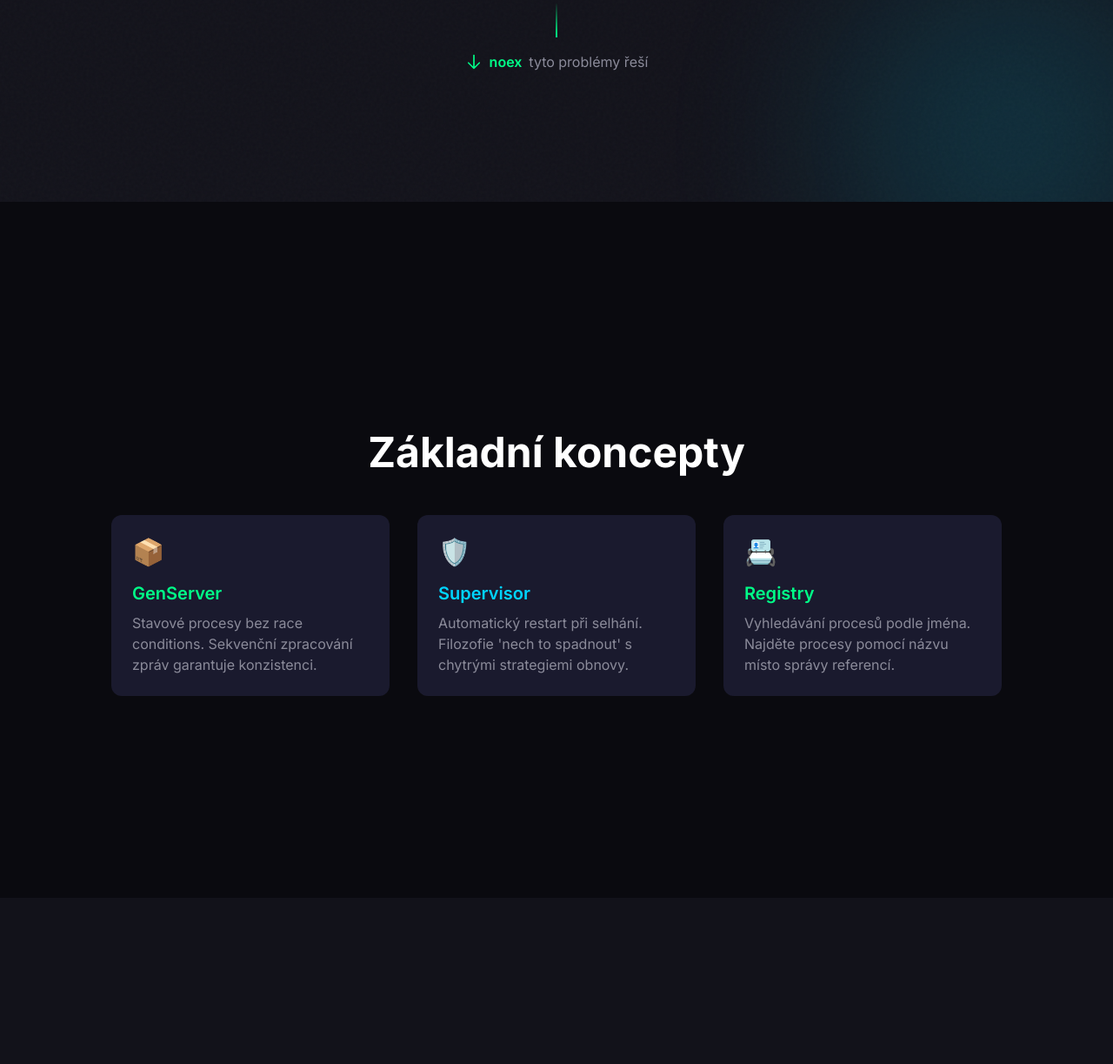
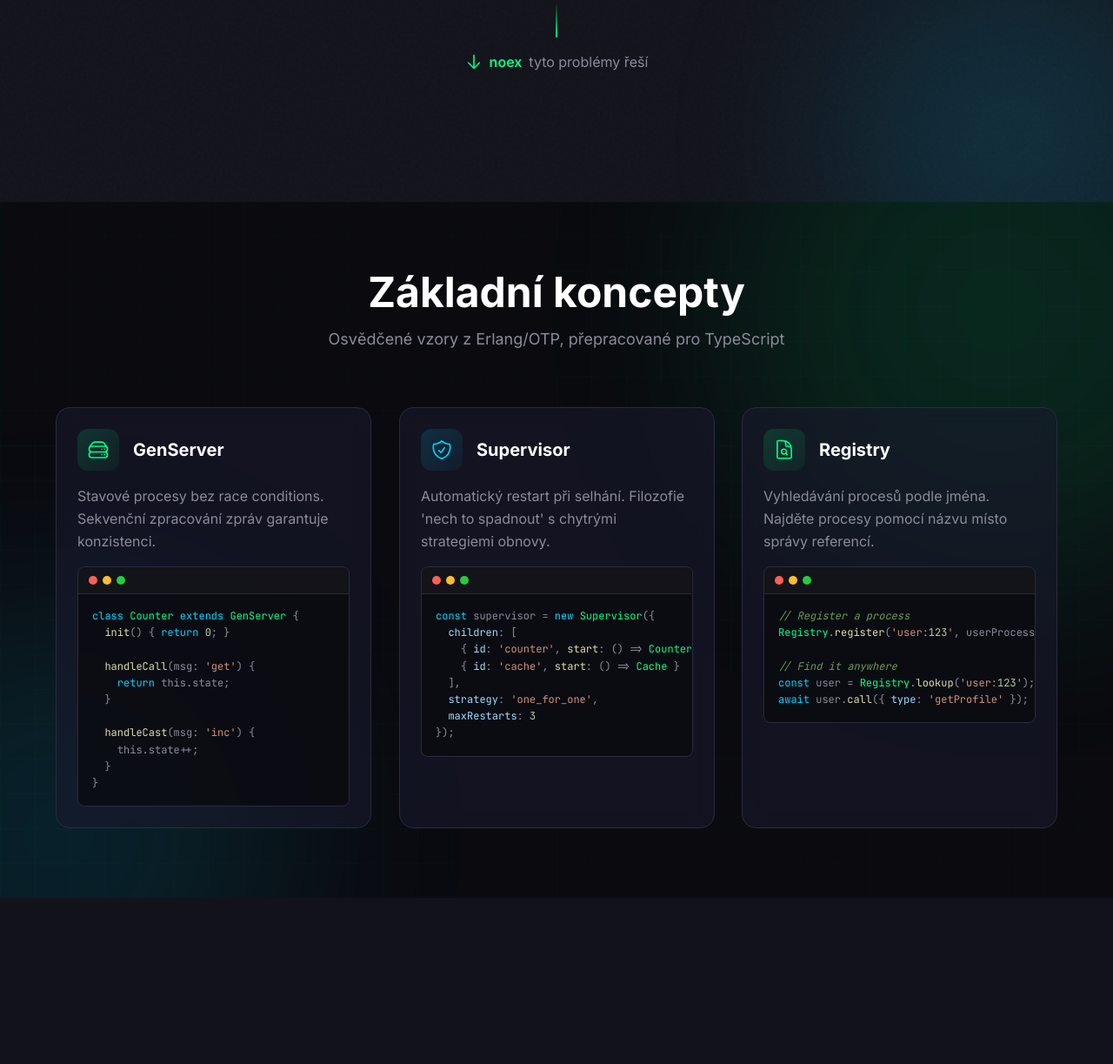
Before and after one commit to hamicek/noex, an Astro site in the folder noex-website/: page /cs in a window 1280 px wide. Shown: the part 1368-2591 px from the top of the page at 87% size. Built offline with nearby package versions, Linux system fonts and the light colour scheme; Astro itself is replaced by a stand-in of ours.

Commit message:
feat(noex-website): add CoreFeatures section with interactive cards and code snippets
- Create CoreFeatures.svelte component with 3 feature cards (GenServer, Supervisor, Registry)
- Implement syntax-highlighted code snippets for each feature
- Add fade-in animations with IntersectionObserver and staggered card reveals
- Include hover effects with accent-colored borders, shadows, and glow effects
- Add macOS-style code block header with colored dots
- Support reduced motion preferences for accessibility
- Add subtitle translations to features section in en.json and cs.json
- Integrate component into both /en/ and /cs/ pages with client:visible hydration

```diff
--- /dev/null
+++ b/noex-website/src/components/sections/CoreFeatures.svelte
@@ -0,0 +1,598 @@
+<script lang="ts">
+  import { onMount } from 'svelte';
+
+  interface Feature {
+    title: string;
+    description: string;
+  }
+
+  interface FeaturesTranslations {
+    title: string;
+    subtitle: string;
+    genserver: Feature;
+    supervisor: Feature;
+    registry: Feature;
+  }
+
+  interface Props {
+    translations: FeaturesTranslations;
+  }
+
+  let { translations }: Props = $props();
+
+  // Intersection Observer for fade-in animations
+  let sectionRef: HTMLElement | null = $state(null);
+  let isVisible = $state(false);
+  let cardsVisible = $state([false, false, false]);
+  let activeCard = $state<number | null>(null);
+
+  onMount(() => {
+    if (!sectionRef) return;
+
+    const sectionObserver = new IntersectionObserver(
+      (entries) => {
+        entries.forEach((entry) => {
+          if (entry.isIntersecting) {
+            isVisible = true;
+            // Stagger card animations
+            cardsVisible.forEach((_, index) => {
+              setTimeout(() => {
+                cardsVisible[index] = true;
+              }, 200 * (index + 1));
+            });
+          }
+        });
+      },
+      { threshold: 0.15 }
+    );
+
+    sectionObserver.observe(sectionRef);
+
+    return () => {
+      sectionObserver.disconnect();
+    };
+  });
+
+  // Code snippets for each feature
+  const codeSnippets = {
+    genserver: `class Counter extends GenServer<number> {
+  init() { return 0; }
+
+  handleCall(msg: 'get') {
+    return this.state;
+  }
+
+  handleCast(msg: 'inc') {
+    this.state++;
+  }
+}`,
+    supervisor: `const supervisor = new Supervisor({
+  children: [
+    { id: 'counter', start: () => Counter },
+    { id: 'cache', start: () => Cache }
+  ],
+  strategy: 'one_for_one',
+  maxRestarts: 3
+});`,
+    registry: `// Register a process
+Registry.register('user:123', userProcess);
+
+// Find it anywhere
+const user = Registry.lookup('user:123');
+await user.call({ type: 'getProfile' });`
+  };
+
+  const features = $derived([
+    {
+      key: 'genserver' as const,
+      icon: 'server',
+      accent: 'primary',
+      data: translations.genserver,
+      code: codeSnippets.genserver,
+    },
+    {
+      key: 'supervisor' as const,
+      icon: 'shield',
+      accent: 'secondary',
+      data: translations.supervisor,
+      code: codeSnippets.supervisor,
+    },
+    {
+      key: 'registry' as const,
+      icon: 'search',
+      accent: 'primary',
+      data: translations.registry,
+      code: codeSnippets.registry,
+    },
+  ]);
+</script>
+
+<section
+  bind:this={sectionRef}
+  id="features"
+  class="features-section snap-section bg-bg-primary"
+  aria-labelledby="features-title"
+>
+  <!-- Background elements -->
+  <div class="background-elements" aria-hidden="true">
+    <div class="gradient-blob gradient-blob-1"></div>
+    <div class="gradient-blob gradient-blob-2"></div>
+    <div class="grid-pattern"></div>
+  </div>
+
+  <div class="content-wrapper max-w-6xl mx-auto relative z-10">
+    <!-- Title with fade-in -->
+    <h2
+      id="features-title"
+      class="section-title text-3xl md:text-5xl font-bold mb-4 text-text-primary text-center"
+      class:visible={isVisible}
+    >
+      {translations.title}
+    </h2>
+
+    <!-- Subtitle -->
+    <p
+      class="section-subtitle text-lg text-text-secondary text-center mb-12 md:mb-16 max-w-2xl mx-auto"
+      class:visible={isVisible}
+    >
+      {translations.subtitle}
+    </p>
+
+    <!-- Feature cards grid -->
+    <div class="cards-grid grid lg:grid-cols-3 gap-6 lg:gap-8">
+      {#each features as feature, index}
+        <article
+          class="feature-card"
+          class:visible={cardsVisible[index]}
+          class:active={activeCard === index}
+          class:accent-primary={feature.accent === 'primary'}
+          class:accent-secondary={feature.accent === 'secondary'}
+          onmouseenter={() => (activeCard = index)}
+          onmouseleave={() => (activeCard = null)}
+          onfocus={() => (activeCard = index)}
+          onblur={() => (activeCard = null)}
+          role="article"
+          tabindex="0"
+        >
+          <!-- Card header -->
+          <div class="card-header">
+            <!-- Icon -->
+            <div class="card-icon" aria-hidden="true">
+              {#if feature.icon === 'server'}
+                <svg viewBox="0 0 24 24" fill="none" stroke="currentColor" stroke-width="1.5">
+                  <path stroke-linecap="round" stroke-linejoin="round" d="M5.25 14.25h13.5m-13.5 0a3 3 0 01-3-3m3 3a3 3 0 100 6h13.5a3 3 0 100-6m-16.5-3a3 3 0 013-3h13.5a3 3 0 013 3m-19.5 0a4.5 4.5 0 01.9-2.7L5.737 5.1a3.375 3.375 0 012.7-1.35h7.126c1.062 0 2.062.5 2.7 1.35l2.587 3.45a4.5 4.5 0 01.9 2.7m0 0a3 3 0 01-3 3m0 3h.008v.008h-.008v-.008zm0-6h.008v.008h-.008v-.008zm-3 6h.008v.008h-.008v-.008zm0-6h.008v.008h-.008v-.008z" />
+                </svg>
+              {:else if feature.icon === 'shield'}
+                <svg viewBox="0 0 24 24" fill="none" stroke="currentColor" stroke-width="1.5">
+                  <path stroke-linecap="round" stroke-linejoin="round" d="M9 12.75L11.25 15 15 9.75m-3-7.036A11.959 11.959 0 013.598 6 11.99 11.99 0 003 9.749c0 5.592 3.824 10.29 9 11.623 5.176-1.332 9-6.03 9-11.622 0-1.31-.21-2.571-.598-3.751h-.152c-3.196 0-6.1-1.248-8.25-3.285z" />
+                </svg>
+              {:else if feature.icon === 'search'}
+                <svg viewBox="0 0 24 24" fill="none" stroke="currentColor" stroke-width="1.5">
+                  <path stroke-linecap="round" stroke-linejoin="round" d="M19.5 14.25v-2.625a3.375 3.375 0 00-3.375-3.375h-1.5A1.125 1.125 0 0113.5 7.125v-1.5a3.375 3.375 0 00-3.375-3.375H8.25m5.231 13.481L15 17.25m-4.5-15H5.625c-.621 0-1.125.504-1.125 1.125v16.5c0 .621.504 1.125 1.125 1.125h12.75c.621 0 1.125-.504 1.125-1.125V11.25a9 9 0 00-9-9zm3.75 11.625a2.625 2.625 0 11-5.25 0 2.625 2.625 0 015.25 0z" />
+                </svg>
+              {/if}
+            </div>
+
+            <!-- Title -->
+            <h3 class="card-title text-xl font-bold">
+              {feature.data.title}
+            </h3>
+          </div>
+
+          <!-- Description -->
+          <p class="card-description text-text-secondary leading-relaxed mb-4">
+            {feature.data.description}
+          </p>
+
+          <!-- Code snippet -->
+          <div class="code-block">
+            <div class="code-header">
+              <span class="code-dot code-dot-red"></span>
+              <span class="code-dot code-dot-yellow"></span>
+              <span class="code-dot code-dot-green"></span>
+            </div>
+            <pre class="code-content"><code>{@html highlightCode(feature.code)}</code></pre>
+          </div>
+
+          <!-- Hover glow effect -->
+          <div class="card-glow" aria-hidden="true"></div>
+        </article>
+      {/each}
+    </div>
+  </div>
+</section>
+
+<script context="module" lang="ts">
+  // Simple syntax highlighting function
+  function highlightCode(code: string): string {
+    return code
+      // Keywords
+      .replace(/\b(class|extends|const|let|return|new|await|async|function|if|else)\b/g, '<span class="hl-keyword">$1</span>')
+      // Types and Classes
+      .replace(/\b(GenServer|Supervisor|Registry|Counter|Cache)\b/g, '<span class="hl-class">$1</span>')
+      // Strings
+      .replace(/'([^']+)'/g, '<span class="hl-string">\'$1\'</span>')
+      // Numbers
+      .replace(/\b(\d+)\b/g, '<span class="hl-number">$1</span>')
+      // Methods/Functions
+      .replace(/\b(init|handleCall|handleCast|register|lookup|call|start)\b/g, '<span class="hl-method">$1</span>')
+      // Properties
+      .replace(/\b(state|children|id|strategy|maxRestarts|type)\b(?=\s*[:\)])/g, '<span class="hl-property">$1</span>')
+      // Comments
+      .replace(/(\/\/[^\n]*)/g, '<span class="hl-comment">$1</span>')
+      // Arrow functions
+      .replace(/=&gt;/g, '<span class="hl-keyword">=&gt;</span>');
+  }
+</script>
+
+<style>
+  .features-section {
+    position: relative;
+    overflow: hidden;
+  }
+
+  /* Background effects */
+  .background-elements {
+    position: absolute;
+    inset: 0;
+    pointer-events: none;
+  }
+
+  .gradient-blob {
+    position: absolute;
+    border-radius: 50%;
+    filter: blur(120px);
+    opacity: 0.12;
+  }
+
+  .gradient-blob-1 {
+    width: 600px;
+    height: 600px;
+    background: var(--color-accent-primary);
+    top: -200px;
+    right: -200px;
+    animation: blobFloat1 15s ease-in-out infinite;
+  }
+
+  .gradient-blob-2 {
+    width: 500px;
+    height: 500px;
+    background: var(--color-accent-secondary);
+    bottom: -200px;
+    left: -200px;
+    animation: blobFloat2 18s ease-in-out infinite;
+  }
+
+  .grid-pattern {
+    position: absolute;
+    inset: 0;
+    background-image:
+      linear-gradient(rgba(0, 255, 136, 0.02) 1px, transparent 1px),
+      linear-gradient(90deg, rgba(0, 255, 136, 0.02) 1px, transparent 1px);
+    background-size: 40px 40px;
+  }
+
+  @keyframes blobFloat1 {
+    0%, 100% { transform: translate(0, 0) scale(1); }
+    50% { transform: translate(-40px, 30px) scale(1.05); }
+  }
+
+  @keyframes blobFloat2 {
+    0%, 100% { transform: translate(0, 0) scale(1); }
+    50% { transform: translate(30px, -40px) scale(1.08); }
+  }
+
+  /* Title animations */
+  .section-title {
+    opacity: 0;
+    transform: translateY(30px);
+    transition: opacity 0.6s ease-out, transform 0.6s ease-out;
+  }
+
+  .section-title.visible {
+    opacity: 1;
+    transform: translateY(0);
+  }
+
+  .section-subtitle {
+    opacity: 0;
+    transform: translateY(20px);
+    transition: opacity 0.6s ease-out 0.15s, transform 0.6s ease-out 0.15s;
+  }
+
+  .section-subtitle.visible {
+    opacity: 1;
+    transform: translateY(0);
+  }
+
+  /* Feature cards */
+  .feature-card {
+    position: relative;
+    background: rgba(26, 26, 46, 0.6);
+    backdrop-filter: blur(12px);
+    border: 1px solid var(--color-border);
+    border-radius: 1rem;
+    padding: 1.5rem;
+    opacity: 0;
+    transform: translateY(40px) scale(0.95);
+    transition:
+      opacity 0.5s ease-out,
+      transform 0.5s ease-out,
+      border-color 0.3s ease,
+      box-shadow 0.3s ease;
+    overflow: hidden;
+    cursor: default;
+    outline: none;
+  }
+
+  .feature-card.visible {
+    opacity: 1;
+    transform: translateY(0) scale(1);
+  }
+
+  .feature-card:focus-visible {
+    outline: 2px solid var(--color-accent-primary);
+    outline-offset: 2px;
+  }
+
+  /* Accent-specific hover styles */
+  .feature-card.accent-primary:hover,
+  .feature-card.accent-primary.active {
+    border-color: var(--color-accent-primary);
+    box-shadow:
+      0 0 40px rgba(0, 255, 136, 0.15),
+      0 20px 50px rgba(0, 0, 0, 0.3);
+    transform: translateY(-6px) scale(1);
+  }
+
+  .feature-card.accent-secondary:hover,
+  .feature-card.accent-secondary.active {
+    border-color: var(--color-accent-secondary);
+    box-shadow:
+      0 0 40px rgba(0, 212, 255, 0.15),
+      0 20px 50px rgba(0, 0, 0, 0.3);
+    transform: translateY(-6px) scale(1);
+  }
+
+  /* Card header */
+  .card-header {
+    display: flex;
+    align-items: center;
+    gap: 1rem;
+    margin-bottom: 1rem;
+  }
+
+  /* Card icon */
+  .card-icon {
+    width: 48px;
+    height: 48px;
+    flex-shrink: 0;
+    display: flex;
+    align-items: center;
+    justify-content: center;
+    border-radius: 12px;
+    transition: transform 0.3s ease, background 0.3s ease;
+  }
+
+  .card-icon svg {
+    width: 26px;
+    height: 26px;
+  }
+
+  .accent-primary .card-icon {
+    background: linear-gradient(135deg, rgba(0, 255, 136, 0.15), rgba(0, 255, 136, 0.05));
+    color: var(--color-accent-primary);
+  }
+
+  .accent-secondary .card-icon {
+    background: linear-gradient(135deg, rgba(0, 212, 255, 0.15), rgba(0, 212, 255, 0.05));
+    color: var(--color-accent-secondary);
+  }
+
+  .feature-card:hover .card-icon,
+  .feature-card.active .card-icon {
+    transform: scale(1.1);
+  }
+
+  .accent-primary:hover .card-icon,
+  .accent-primary.active .card-icon {
+    background: linear-gradient(135deg, rgba(0, 255, 136, 0.25), rgba(0, 255, 136, 0.1));
+  }
+
+  .accent-secondary:hover .card-icon,
+  .accent-secondary.active .card-icon {
+    background: linear-gradient(135deg, rgba(0, 212, 255, 0.25), rgba(0, 212, 255, 0.1));
+  }
+
+  /* Card title */
+  .card-title {
+    color: var(--color-text-primary);
+    transition: color 0.3s ease;
+  }
+
+  .accent-primary:hover .card-title,
+  .accent-primary.active .card-title {
+    color: var(--color-accent-primary);
+  }
+
+  .accent-secondary:hover .card-title,
+  .accent-secondary.active .card-title {
+    color: var(--color-accent-secondary);
+  }
+
+  /* Code block */
+  .code-block {
+    background: rgba(10, 10, 15, 0.8);
+    border: 1px solid var(--color-border);
+    border-radius: 8px;
+    overflow: hidden;
+    transition: border-color 0.3s ease;
+  }
+
+  .accent-primary:hover .code-block,
+  .accent-primary.active .code-block {
+    border-color: rgba(0, 255, 136, 0.3);
+  }
+
+  .accent-secondary:hover .code-block,
+  .accent-secondary.active .code-block {
+    border-color: rgba(0, 212, 255, 0.3);
+  }
+
+  .code-header {
+    display: flex;
+    gap: 6px;
+    padding: 10px 12px;
+    background: rgba(255, 255, 255, 0.03);
+    border-bottom: 1px solid var(--color-border);
+  }
+
+  .code-dot {
+    width: 10px;
+    height: 10px;
+    border-radius: 50%;
+  }
+
+  .code-dot-red { background: #ff5f56; }
+  .code-dot-yellow { background: #ffbd2e; }
+  .code-dot-green { background: #27ca40; }
+
+  .code-content {
+    padding: 1rem;
+    font-family: 'JetBrains Mono', 'Fira Code', monospace;
+    font-size: 0.75rem;
+    line-height: 1.6;
+    overflow-x: auto;
+    margin: 0;
+    color: var(--color-text-secondary);
+  }
+
+  .code-content code {
+    display: block;
+    white-space: pre;
+  }
+
+  /* Syntax highlighting */
+  .code-content :global(.hl-keyword) {
+    color: var(--color-accent-secondary);
+  }
+
+  .code-content :global(.hl-class) {
+    color: var(--color-accent-primary);
+  }
+
+  .code-content :global(.hl-method) {
+    color: #dcdcaa;
+  }
+
+  .code-content :global(.hl-string) {
+    color: #ce9178;
+  }
+
+  .code-content :global(.hl-number) {
+    color: #b5cea8;
+  }
+
+  .code-content :global(.hl-property) {
+    color: #9cdcfe;
+  }
+
+  .code-content :global(.hl-comment) {
+    color: #6a9955;
+    font-style: italic;
+  }
+
+  /* Card glow effect */
+  .card-glow {
+    position: absolute;
+    top: 0;
+    left: 0;
+    right: 0;
+    height: 100px;
+    opacity: 0;
+    transition: opacity 0.3s ease;
+    pointer-events: none;
+  }
+
+  .accent-primary .card-glow {
+    background: linear-gradient(
+      to bottom,
+      rgba(0, 255, 136, 0.1),
+      transparent
+    );
+  }
+
+  .accent-secondary .card-glow {
+    background: linear-gradient(
+      to bottom,
+      rgba(0, 212, 255, 0.1),
+      transparent
+    );
+  }
+
+  .feature-card:hover .card-glow,
+  .feature-card.active .card-glow {
+    opacity: 1;
+  }
+
+  /* Responsive adjustments */
+  @media (max-width: 1024px) {
+    .cards-grid {
+      max-width: 500px;
+      margin-left: auto;
+      margin-right: auto;
+    }
+  }
+
+  @media (max-width: 768px) {
+    .feature-card {
+      padding: 1.25rem;
+    }
+
+    .card-icon {
+      width: 42px;
+      height: 42px;
+    }
+
+    .card-icon svg {
+      width: 22px;
+      height: 22px;
+    }
+
+    .code-content {
+      font-size: 0.7rem;
+      padding: 0.75rem;
+    }
+
+    .gradient-blob-1,
+    .gradient-blob-2 {
+      opacity: 0.08;
+    }
+  }
+
+  /* Reduced motion support */
+  @media (prefers-reduced-motion: reduce) {
+    .section-title,
+    .section-subtitle,
+    .feature-card {
+      transition: none;
+      opacity: 1;
+      transform: none;
+    }
+
+    .gradient-blob-1,
+    .gradient-blob-2 {
+      animation: none;
+    }
+
+    .feature-card:hover,
+    .feature-card.active {
+      transform: none;
+    }
+
+    .feature-card:hover .card-icon,
+    .feature-card.active .card-icon {
+      transform: none;
+    }
+  }
+</style>
--- a/noex-website/src/i18n/cs.json
+++ b/noex-website/src/i18n/cs.json
@@ -39,6 +39,7 @@
   },
   "features": {
     "title": "Základní koncepty",
+    "subtitle": "Osvědčené vzory z Erlang/OTP, přepracované pro TypeScript",
     "genserver": {
       "title": "GenServer",
       "description": "Stavové procesy bez race conditions. Sekvenční zpracování zpráv garantuje konzistenci."
--- a/noex-website/src/i18n/en.json
+++ b/noex-website/src/i18n/en.json
@@ -39,6 +39,7 @@
   },
   "features": {
     "title": "Core Concepts",
+    "subtitle": "Battle-tested patterns from Erlang/OTP, reimagined for TypeScript",
     "genserver": {
       "title": "GenServer",
       "description": "Stateful processes without race conditions. Sequential message processing guarantees consistency."
--- a/noex-website/src/pages/cs/index.astro
+++ b/noex-website/src/pages/cs/index.astro
@@ -3,6 +3,7 @@ import FullPageLayout from '../../layouts/FullPageLayout.astro';
 import { useTranslations, getTranslations } from '../../i18n/utils';
 import Hero from '../../components/sections/Hero.svelte';
 import ProblemStatement from '../../components/sections/ProblemStatement.svelte';
+import CoreFeatures from '../../components/sections/CoreFeatures.svelte';
 
 const locale = 'cs';
 const t = useTranslations(locale);
@@ -17,36 +18,7 @@ const translations = getTranslations(locale);
   <ProblemStatement translations={translations.problem} client:visible />
 
   <!-- Section 3: Core Features -->
-  <section id="features" class="snap-section bg-bg-primary">
-    <div class="max-w-5xl mx-auto text-center">
-      <h2 class="text-3xl md:text-5xl font-bold mb-12 text-text-primary">
-        {t('features.title')}
-      </h2>
-      <div class="grid md:grid-cols-3 gap-8">
-        <div class="gradient-border p-6 text-left">
-          <div class="text-accent-primary text-3xl mb-4">📦</div>
-          <h3 class="text-xl font-semibold mb-2 text-accent-primary">
-            {t('features.genserver.title')}
-          </h3>
-          <p class="text-text-secondary">{t('features.genserver.description')}</p>
-        </div>
-        <div class="gradient-border p-6 text-left">
-          <div class="text-accent-secondary text-3xl mb-4">🛡️</div>
-          <h3 class="text-xl font-semibold mb-2 text-accent-secondary">
-            {t('features.supervisor.title')}
-          </h3>
-          <p class="text-text-secondary">{t('features.supervisor.description')}</p>
-        </div>
-        <div class="gradient-border p-6 text-left">
-          <div class="text-accent-primary text-3xl mb-4">📇</div>
-          <h3 class="text-xl font-semibold mb-2 text-accent-primary">
-            {t('features.registry.title')}
-          </h3>
-          <p class="text-text-secondary">{t('features.registry.description')}</p>
-        </div>
-      </div>
-    </div>
-  </section>
+  <CoreFeatures translations={translations.features} client:visible />
 
   <!-- Section 4: Built-in Services -->
   <section class="snap-section bg-bg-secondary">
```
Also changed, not shown: noex-website/src/pages/en/index.astro (+2 -30 lines).
